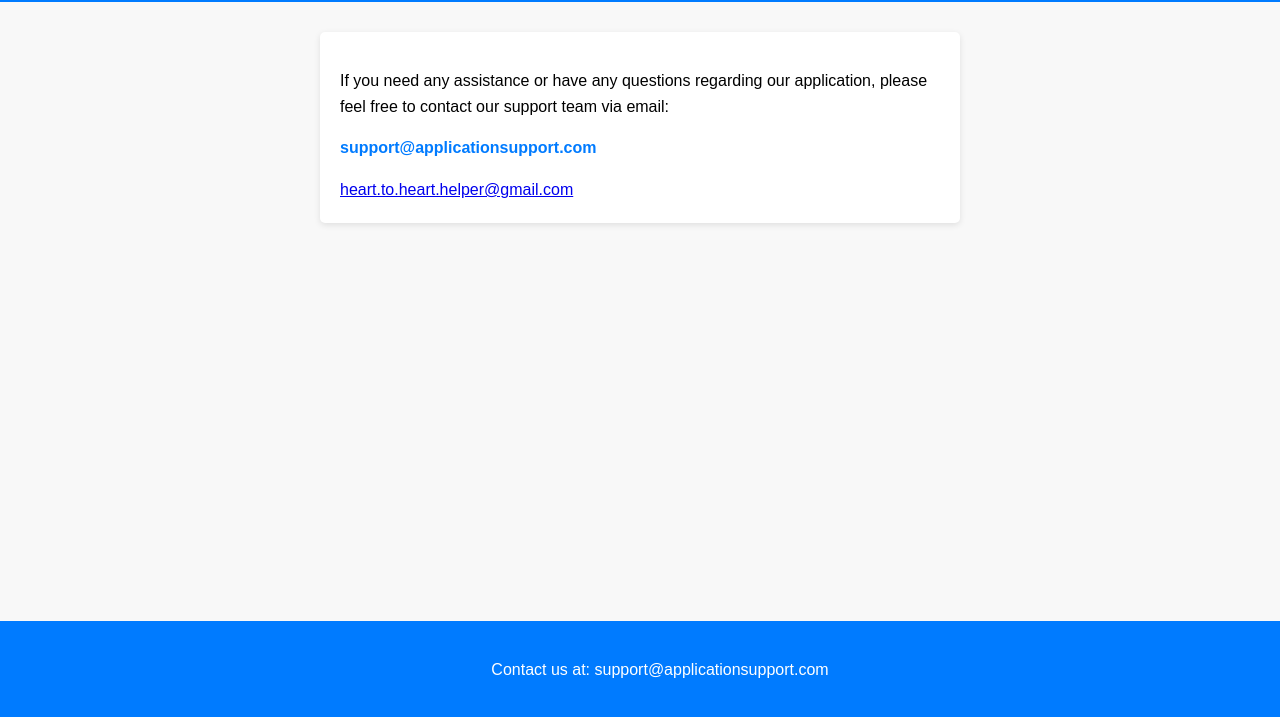
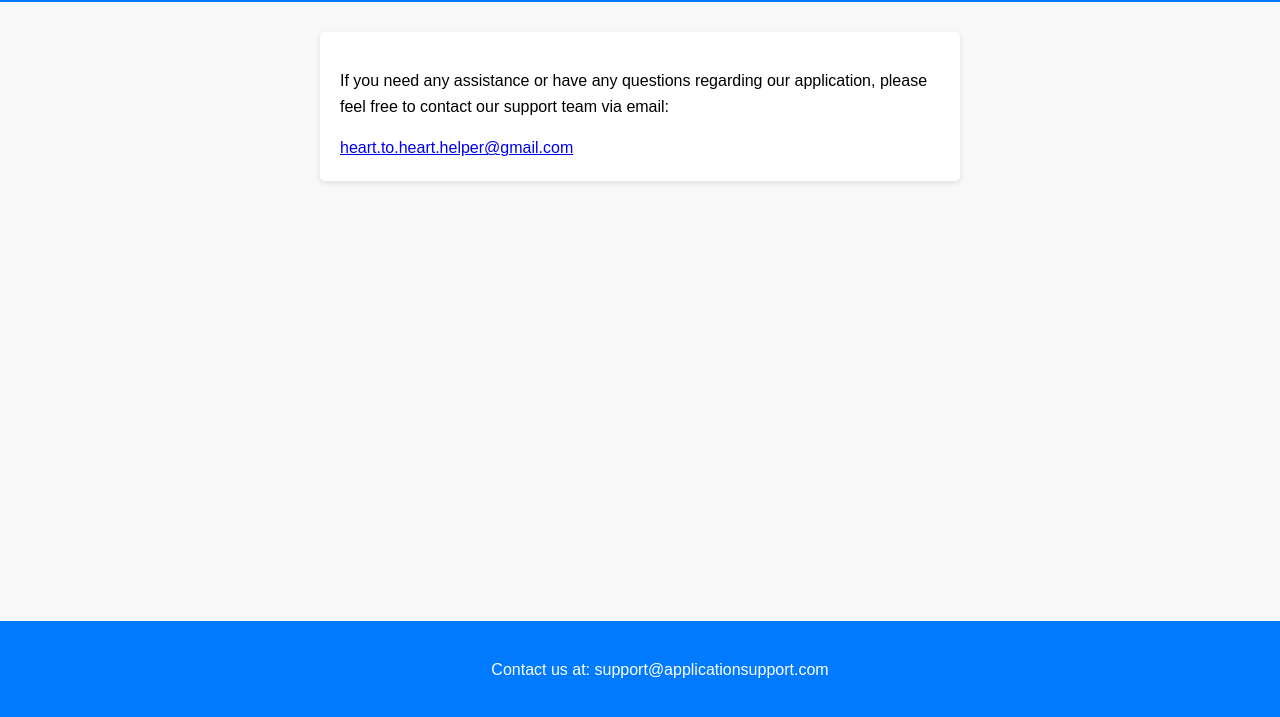
Before and after one commit to Shapil/Shapil.github.io, a plain HTML site: page index.html in a window 1280 px wide. Shown: the part 81-798 px from the top of the page. Drawn offline with Linux system fonts and the light colour scheme.

Commit message:
feat: ff

```diff
--- a/index.html
+++ b/index.html
@@ -11,7 +11,7 @@
   <link
     rel="shortcut icon"
     type="image/x-icon"
-    href="favicon.png"
+    href="favicon.ico"
   >
 
   <style>
@@ -48,11 +48,6 @@
       margin-bottom: 1rem;
     }
 
-    .support-email {
-      font-weight: bold;
-      color: #007bff;
-    }
-
     footer {
       text-align: center;
       padding: 20px;
@@ -73,7 +68,6 @@
   <div class="container">
     <p>If you need any assistance or have any questions regarding our application, please feel free to contact our
       support team via email:</p>
-    <p class="support-email">support@applicationsupport.com</p>
     <a href="mailto: heart.to.heart.helper@gmail.com
     ">heart.to.heart.helper@gmail.com</a>
 
```
Also changed, not shown: favicon.ico (renamed from favicon.png).
